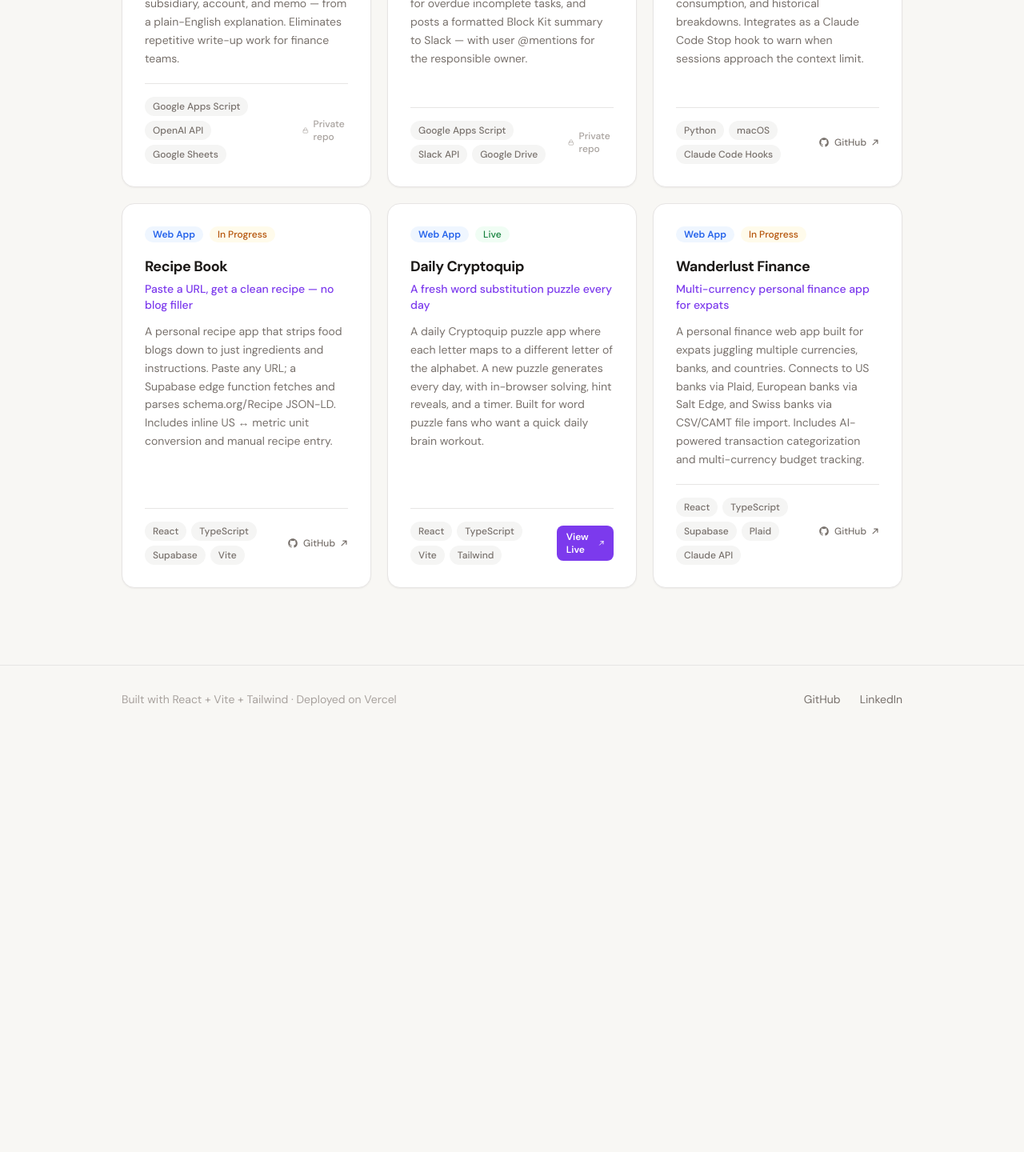
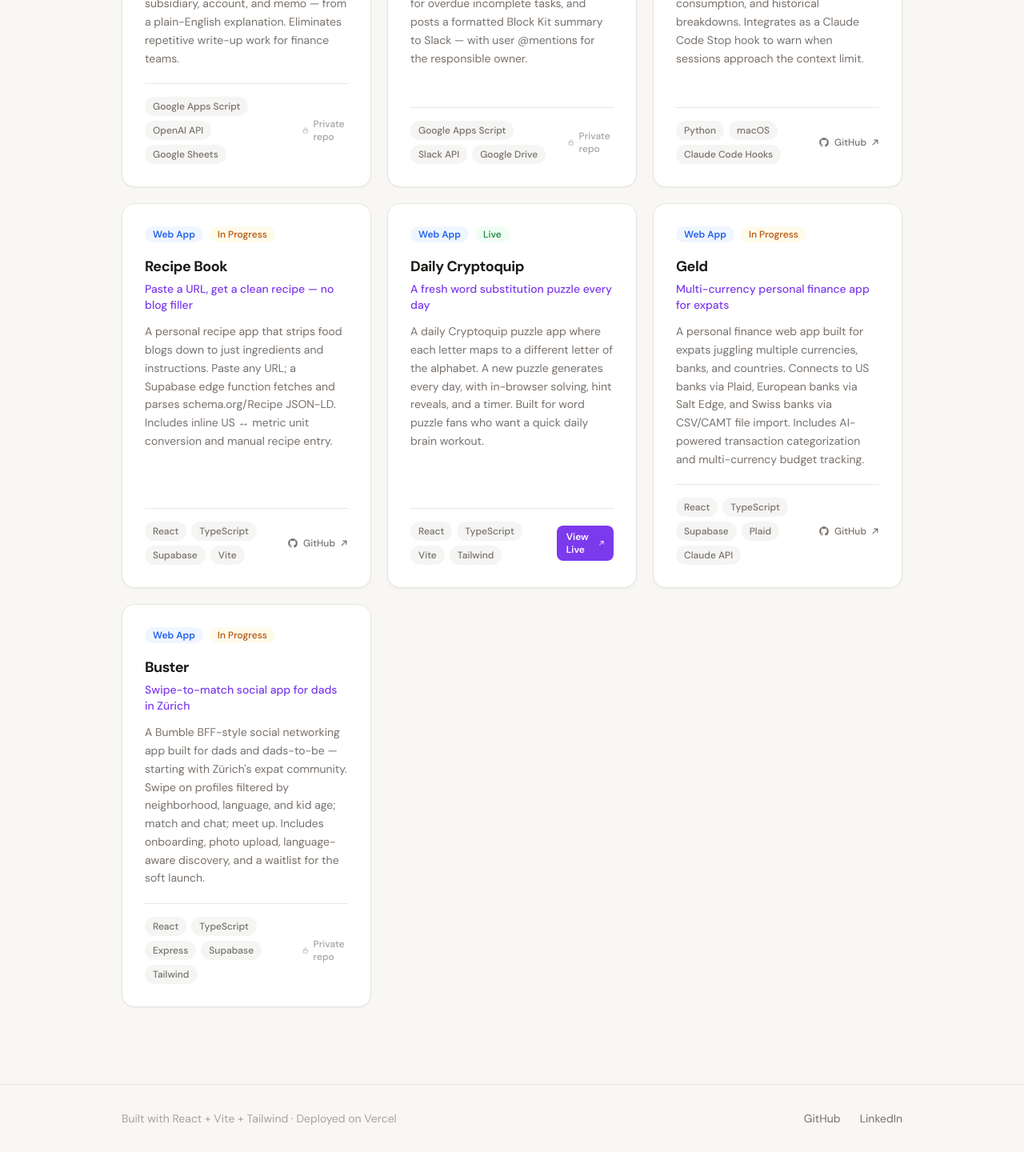
Before and after one commit to pjcooley7-ship-it/personal-website, a React (Vite) app: page / in a window 1280 px wide. Shown: the part 1481-2921 px from the top of the page at 80% size. Before the commit the page ends 2397 px from the top, so only its background shows below. Built offline with nearby package versions, Linux system fonts and the light colour scheme.

Commit message:
Add Buster; fix Geld repo link (renamed from wanderlust-mvp)

```diff
--- a/src/data/projects.ts
+++ b/src/data/projects.ts
@@ -108,14 +108,25 @@ export const projects: Project[] = [
     status: 'live',
   },
   {
-    id: 'wanderlust-mvp',
-    title: 'Wanderlust Finance',
+    id: 'geld',
+    title: 'Geld',
     tagline: 'Multi-currency personal finance app for expats',
     description:
       'A personal finance web app built for expats juggling multiple currencies, banks, and countries. Connects to US banks via Plaid, European banks via Salt Edge, and Swiss banks via CSV/CAMT file import. Includes AI-powered transaction categorization and multi-currency budget tracking.',
     category: 'Web App',
     stack: ['React', 'TypeScript', 'Supabase', 'Plaid', 'Claude API'],
-    link: { type: 'github', url: 'https://github.com/pjcooley7-ship-it/wanderlust-mvp' },
+    link: { type: 'github', url: 'https://github.com/pjcooley7-ship-it/geld' },
+    status: 'in-progress',
+  },
+  {
+    id: 'buster-app',
+    title: 'Buster',
+    tagline: 'Swipe-to-match social app for dads in Zürich',
+    description:
+      'A Bumble BFF-style social networking app built for dads and dads-to-be — starting with Zürich\'s expat community. Swipe on profiles filtered by neighborhood, language, and kid age; match and chat; meet up. Includes onboarding, photo upload, language-aware discovery, and a waitlist for the soft launch.',
+    category: 'Web App',
+    stack: ['React', 'TypeScript', 'Express', 'Supabase', 'Tailwind'],
+    link: { type: 'github', url: 'https://github.com/pjcooley7-ship-it/buster-app', private: true },
     status: 'in-progress',
   },
 ];
```
